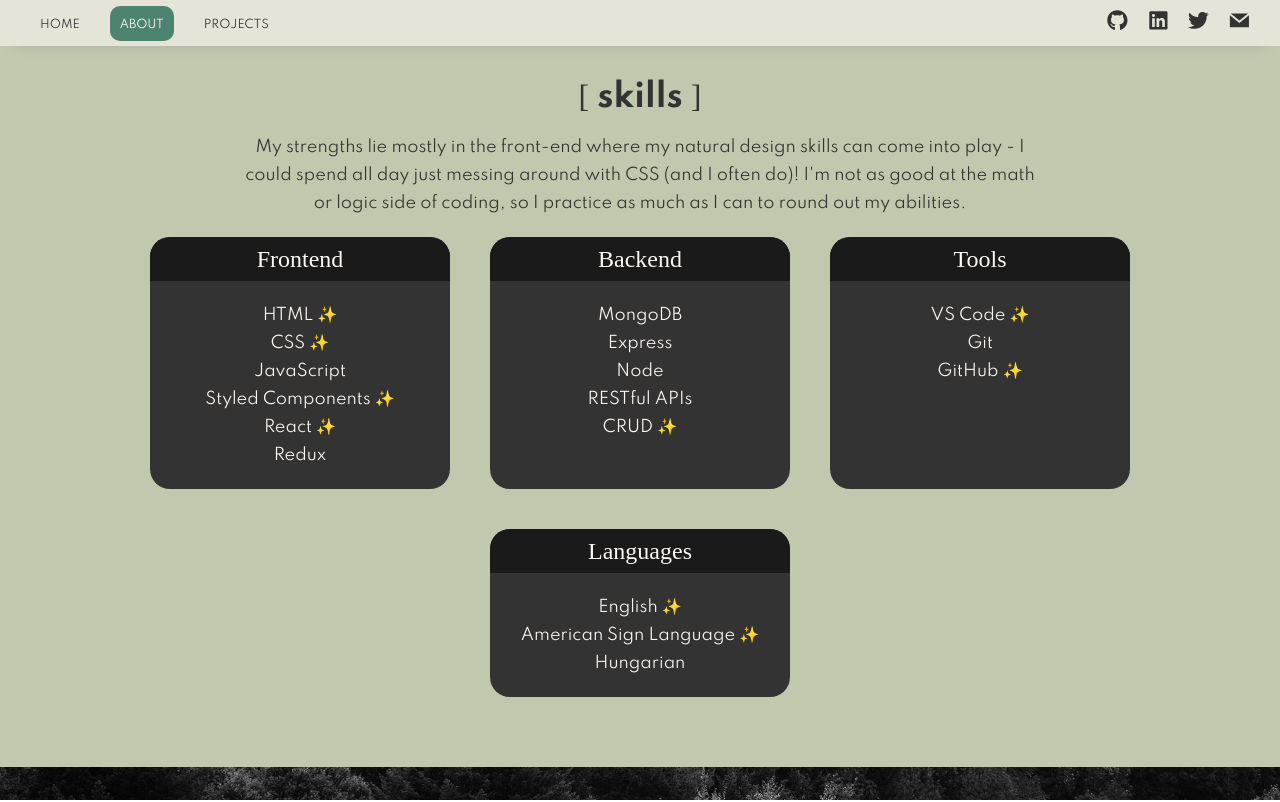
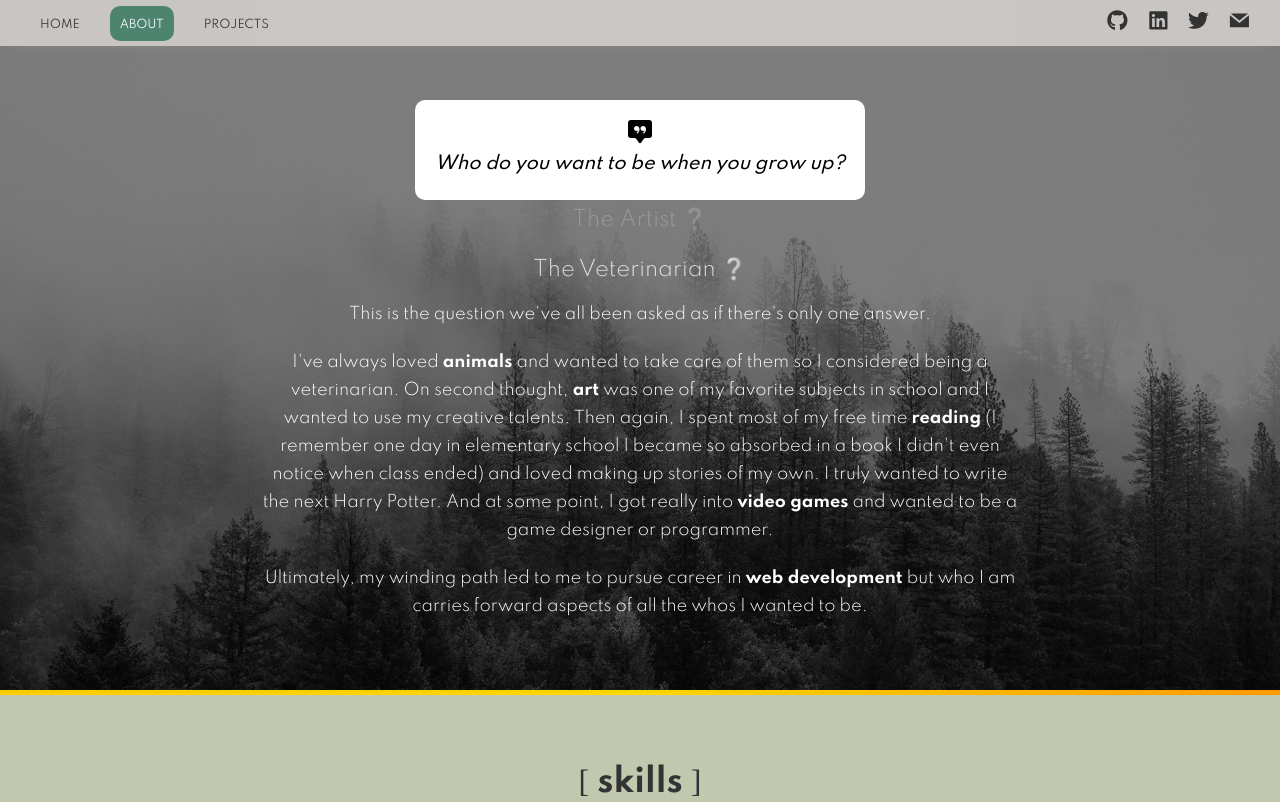
Before and after one commit to v-prt/portfolio, a React (Create React App) app: page /about in a window 1280 px wide. Shown: the top 802 px of the page. Built offline with nearby package versions, Linux system fonts and the light colour scheme; a web font is replaced by a local one.

Commit message:
add story, minor aesthetic improvements & cleanup

```diff
--- a/src/GlobalStyles.js
+++ b/src/GlobalStyles.js
@@ -1,4 +1,4 @@
-import { createGlobalStyle } from "styled-components";
+import { createGlobalStyle, keyframes } from "styled-components";
 
 export const COLORS = {
   darkest: "#1a1a1a",
@@ -40,3 +40,50 @@ export default createGlobalStyle`
     font-weight: bold;
   }
 `;
+
+// ANIMATIONS
+export const fadeIn = keyframes`
+0% {opacity: 0}
+100% {opacity: 1}
+`;
+
+export const rotate = keyframes`
+ 0% {
+    opacity: 0;
+    transform: translate3d(0px, -50px, 0px);
+  }
+  2% {
+    opacity: 1;
+    transform: translate3d(0px, 0px, 0px);
+  }
+  25% {
+    opacity: 1;
+    transform: translate3d(0px, 0px, 0px);
+  }
+  27% {
+    opacity: 0;
+    transform: translate3d(0px, 50px, 0px);
+  }
+  99% {
+    opacity: 0;
+    transform: translate3d(0px, 50px, 0px);
+  }
+  100% {
+    opacity: 0;
+    transform: translate3d(0px, -50px, 0px);
+  }
+`;
+
+export const rotateLast = keyframes`
+ 0% {
+    opacity: 0;
+    transform: translate3d(50px, 0px, 0px);
+  }
+  40% {
+      opacity: 1;
+  }
+  100% {
+    opacity: 1;
+    transform: translate3d(0px, 0px, 0px);
+  }
+`;
--- a/src/components/Header.js
+++ b/src/components/Header.js
@@ -1,7 +1,7 @@
 import React from "react";
 import { NavLink } from "react-router-dom";
-import styled, { keyframes } from "styled-components";
-import { COLORS } from "../GlobalStyles";
+import styled from "styled-components";
+import { COLORS, fadeIn } from "../GlobalStyles";
 import { BiMenu } from "react-icons/bi";
 import { SocialLinks } from "./SocialLinks";
 
@@ -28,11 +28,6 @@ export const Header = () => {
     </Wrapper>
   );
 };
-
-const fadeIn = keyframes`
-0% {opacity: 0}
-100% {opacity: 1}
-`;
 
 const Wrapper = styled.header`
   animation: ${fadeIn} 3s ease-in-out;
--- a/src/components/Priorities.js
+++ b/src/components/Priorities.js
@@ -8,6 +8,7 @@ import style from "../assets/illustrations/style.svg";
 export const Priorities = () => {
   return (
     <Wrapper>
+      <Border />
       <Heading>
         [ <b>priorities</b> ]
       </Heading>
@@ -57,20 +58,26 @@ const Wrapper = styled.section`
   flex-direction: column;
   align-items: center;
   width: 100%;
-  padding: 50px 0;
   p {
     text-align: center;
     margin: 0 30px;
   }
 `;
 
+const Border = styled.div`
+  background: linear-gradient(to right, #5da26e, #b6c5fb, ${COLORS.medium});
+  height: 5px;
+  width: 100%;
+`;
+
 const Heading = styled.h2`
-  margin-bottom: 20px;
+  margin: 70px 0 20px 0;
   font-size: 2rem;
 `;
 
 const Div = styled.div`
   display: flex;
+  margin-bottom: 50px;
   @media (max-width: 1000px) {
     flex-direction: column;
   }
--- a/src/components/Skills.js
+++ b/src/components/Skills.js
@@ -4,6 +4,7 @@ import { COLORS } from "../GlobalStyles";
 export const Skills = () => {
   return (
     <Wrapper>
+      <Border />
       <Heading>
         [ <b>skills</b> ]
       </Heading>
@@ -52,6 +53,7 @@ export const Skills = () => {
           </List>
         </Group>
       </Groups>
+      <Border />
     </Wrapper>
   );
 };
@@ -63,7 +65,6 @@ const Wrapper = styled.section`
   flex-direction: column;
   align-items: center;
   width: 100%;
-  padding: 80px 0 50px 0;
   p {
     text-align: center;
     max-width: 800px;
@@ -71,8 +72,14 @@ const Wrapper = styled.section`
   }
 `;
 
+const Border = styled.div`
+  background: linear-gradient(to right, #ffcc00, #ffd700, #ff9900);
+  height: 5px;
+  width: 100%;
+`;
+
 const Heading = styled.h2`
-  margin-bottom: 20px;
+  margin: 70px 0 20px 0;
   font-size: 2rem;
 `;
 
@@ -80,6 +87,7 @@ const Groups = styled.div`
   display: flex;
   justify-content: center;
   flex-wrap: wrap;
+  margin-bottom: 50px;
 `;
 
 const Group = styled.div`
--- /dev/null
+++ b/src/components/Story.js
@@ -0,0 +1,111 @@
+import styled from "styled-components";
+import { BsFillChatSquareQuoteFill } from "react-icons/bs";
+import { rotate, rotateLast } from "../GlobalStyles";
+
+export const Story = () => {
+  return (
+    <Wrapper>
+      <Question>
+        <BsFillChatSquareQuoteFill />
+        <p>
+          <em>Who do you want to be when you grow up?</em>
+        </p>
+      </Question>
+      <Answer>
+        <CareerOptions>
+          <p>The Veterinarian ❔</p>
+          <p>The Artist ❔</p>
+          <p>The Author ❔</p>
+          <p>
+            <strong>The Web Developer ✓</strong>
+          </p>
+        </CareerOptions>
+        <p>
+          This is the question we've all been asked as if there's only one
+          answer.
+        </p>
+        <p>
+          I've always loved <b>animals</b> and wanted to take care of them so I
+          considered being a veterinarian. On second thought, <b>art</b> was one
+          of my favorite subjects in school and I wanted to use my creative
+          talents. Then again, I spent most of my free time <b>reading</b> (I
+          remember one day in elementary school I became so absorbed in a book I
+          didn't even notice when class ended) and loved making up stories of my
+          own. I truly wanted to write the next Harry Potter. And at some point,
+          I got really into <b>video games</b> and wanted to be a game designer
+          or programmer.
+        </p>
+        <p>
+          Ultimately, my winding path led to me to pursue career in{" "}
+          <b>web development</b> but who I am carries forward aspects of all the
+          whos I wanted to be.
+        </p>
+      </Answer>
+    </Wrapper>
+  );
+};
+
+const Wrapper = styled.section`
+  background: rgba(0, 0, 0, 0.5);
+  color: #fff;
+  display: flex;
+  flex-direction: column;
+  align-items: center;
+  padding: 80px 0 0 0;
+  font-weight: 300;
+`;
+
+const Question = styled.div`
+  color: #000;
+  text-align: center;
+  background: white;
+  margin: 20px;
+  padding: 20px;
+  border-radius: 10px;
+  font-size: 1.5rem;
+  font-weight: 500;
+  p {
+    font-size: 1.1rem;
+  }
+`;
+
+const Answer = styled.div`
+  max-width: 800px;
+  margin-bottom: 50px;
+  p {
+    text-align: center;
+    margin: 20px;
+  }
+`;
+
+const CareerOptions = styled.div`
+  display: flex;
+  flex-direction: column;
+  align-items: center;
+  position: relative;
+  margin-bottom: 80px;
+  p {
+    font-size: 1.3rem;
+    position: absolute;
+    top: 0;
+    opacity: 0;
+    max-width: 75%;
+    transform: translate3d(0px, -50px, 0px);
+    animation: 12s ease-in-out ${rotate};
+    animation-iteration-count: 1;
+  }
+  p:nth-child(1) {
+    animation-delay: 3s;
+  }
+  p:nth-child(2) {
+    animation-delay: 6s;
+  }
+  p:nth-child(3) {
+    animation-delay: 9s;
+  }
+  p:nth-child(4) {
+    animation: 3s ease-in-out ${rotateLast};
+    animation-delay: 12s;
+    animation-fill-mode: forwards;
+  }
+`;
--- a/src/routes/About.js
+++ b/src/routes/About.js
@@ -3,8 +3,9 @@ import { useEffect } from "react";
 import styled from "styled-components";
 import background from "../assets/bg-forest.jpg";
 
+import { Story } from "../components/Story.js";
+import { Skills } from "../components/Skills.js";
 import { Education } from "../components/Education.js";
-import { Skills } from "../components/Skills.js";
 import { Priorities } from "../components/Priorities.js";
 
 export const About = () => {
@@ -15,7 +16,8 @@ export const About = () => {
 
   return (
     <Wrapper>
-      <Background></Background>
+      <Background />
+      <Story />
       <Skills />
       <Education />
       <Priorities />
--- a/src/routes/Homepage.js
+++ b/src/routes/Homepage.js
@@ -1,7 +1,7 @@
 import React, { useEffect } from "react";
 import { Link } from "react-router-dom";
-import styled, { keyframes } from "styled-components";
-import { COLORS } from "../GlobalStyles";
+import styled from "styled-components";
+import { COLORS, fadeIn, rotate } from "../GlobalStyles";
 import avatar from "../assets/victoria.JPG";
 import background from "../assets/bg-forest1.jpg";
 import { FeaturedProject } from "../components/FeaturedProject";
@@ -24,7 +24,7 @@ export const Homepage = () => {
             <p>mongodb / express / react / redux / node</p>
             <p>gamer, nature enthusiast, wannabe minimalist</p>
             <p>
-              will do <b>pro bono work</b> to help animals
+              will do <b>pro bono work</b> for animal welfare
             </p>
           </Skills>
         </Banner>
@@ -33,16 +33,18 @@ export const Homepage = () => {
         <Image src={avatar} alt="" />
         <Text>
           <p>
-            Hey! I'm Victoria. I just graduated from Concordia University's
-            Full-Stack Web Dev bootcamp and I'm seeking my first official role
-            as a web dev.
+            Hey! I'm Victoria. I'm a full-stack web developer, living and
+            breathing in beautiful British Columbia, Canada.
           </p>
           <p>
             As a deaf woman, I prioritize
             <strong> visual appeal, accessibility, and thoughtful UX</strong>. I
             enjoy working in environments that allow me creative freedom as well
-            as the opportunity to learn from more experienced developers and
-            improve my skills.
+            as the opportunity to improve and learn new skills.
+          </p>
+          <p>
+            When I'm not coding, I'm usually playing video games or immersing
+            myself in nature on a hike through the woods.
           </p>
           <AboutLink to="/about">Learn more about me</AboutLink>
         </Text>
@@ -73,11 +75,6 @@ const Heading = styled.section`
   align-items: flex-end;
   height: 100vh;
   width: 100%;
-`;
-
-const fadeIn = keyframes`
-0% {opacity: 0}
-100% {opacity: 1}
 `;
 
 const Banner = styled.div`
@@ -114,33 +111,6 @@ const Job = styled.p`
   }
 `;
 
-const rotation = keyframes`
- 0% {
-    opacity: 0;
-    transform: translate3d(0px, -50px, 0px);
-  }
-  2.5% {
-    opacity: 1;
-    transform: translate3d(0px, 0px, 0px);
-  }
-  25% {
-    opacity: 1;
-    transform: translate3d(0px, 0px, 0px);
-  }
-  27.5% {
-    opacity: 0;
-    transform: translate3d(0px, 50px, 0px);
-  }
-  99.9999% {
-    opacity: 0;
-    transform: translate3d(0px, 50px, 0px);
-  }
-  100% {
-    opacity: 0;
-    transform: translate3d(0px, -50px, 0px);
-  }
-`;
-
 const Skills = styled.div`
   display: flex;
   flex-direction: column;
@@ -150,11 +120,11 @@ const Skills = styled.div`
   p {
     font-size: 1.2rem;
     position: absolute;
-    top: 0px;
+    top: 0;
     opacity: 0;
     max-width: 75%;
     transform: translate3d(0px, -50px, 0px);
-    animation: 12s ease-in-out infinite ${rotation};
+    animation: 12s ease-in-out infinite ${rotate};
   }
   p:nth-child(2) {
     animation-delay: 3s;
@@ -191,7 +161,7 @@ const Text = styled.div`
   flex-direction: column;
   width: 500px;
   p {
-    margin: 20px;
+    margin: 10px 20px;
   }
 `;
 
--- a/src/routes/Projects.js
+++ b/src/routes/Projects.js
@@ -1,6 +1,6 @@
 import React, { useState, useEffect } from "react";
-import styled, { keyframes } from "styled-components";
-import { COLORS } from "../GlobalStyles";
+import styled from "styled-components";
+import { COLORS, fadeIn } from "../GlobalStyles";
 import { BiChevronDown } from "react-icons/bi";
 
 import eagletekHome from "../assets/eagleTek/eagletek-home.png";
@@ -280,11 +280,6 @@ const Gallery = styled.div`
   overflow-x: scroll;
 `;
 
-const fadeIn = keyframes`
-0% {opacity: 0}
-100% {opacity: 1}
-`;
-
 const Image = styled.img`
   animation: ${fadeIn} 2s ease-in-out;
   height: 500px;
```
